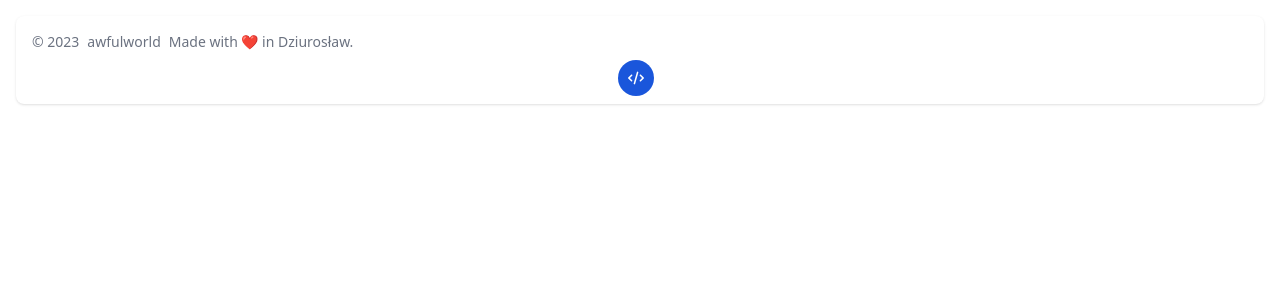
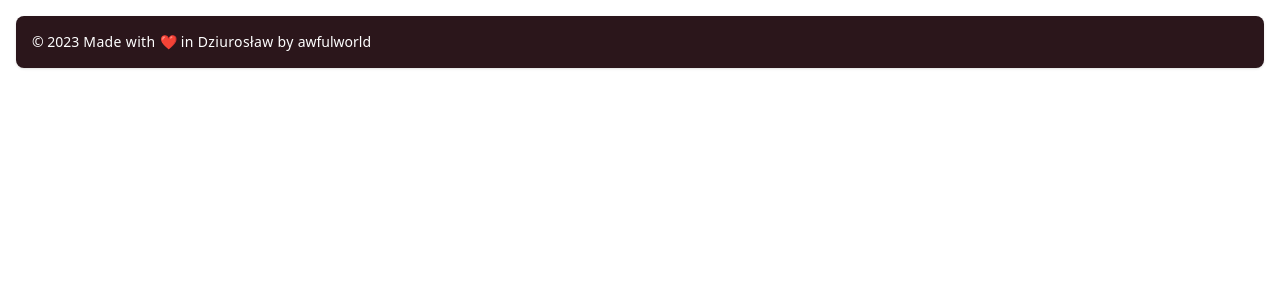
Before and after one commit to rvyk/zstio-substitutions, a Next.js app: page /components/Footer in a window 1280 px wide. Shown: the top 300 px of the page. Built offline with nearby package versions, Linux system fonts and the light colour scheme; what tailwindcss-animated would draw is missing.

Commit message:
Changed theming

```diff
--- a/src/pages/components/Content.jsx
+++ b/src/pages/components/Content.jsx
@@ -70,7 +70,7 @@ function Content({ props, checkedTeachers, checkedBranches }) {
                   )}
                 </div>
               </caption>
-              <thead className="text-xs transition-all text-gray-700 uppercase bg-gray-50 dark:bg-gray-700 dark:text-gray-400">
+              <thead className="text-xs transition-all text-[#ffffff] bg-[#2B161B] uppercase dark:bg-gray-700 dark:text-gray-400">
                 <tr>
                   <th scope="col" className="px-6 py-3">
                     Lekcja
@@ -80,7 +80,7 @@ function Content({ props, checkedTeachers, checkedBranches }) {
                       onClick={() => {
                         setSortedByTeachers((prevState) => !prevState);
                       }}
-                      className="cursor-pointer flex items-center"
+                      className="cursor-pointer flex items-center "
                     >
                       Nauczyciel
                       <svg
@@ -126,7 +126,11 @@ function Content({ props, checkedTeachers, checkedBranches }) {
                     rowCounter++;
                     return (
                       <tr
-                        className="bg-white border-b dark:bg-gray-800 dark:border-gray-700 transition-all"
+                        className={`${
+                          rowCounter % 2 != 0
+                            ? "bg-white dark:bg-gray-800"
+                            : "bg-gray-100 dark:bg-gray-700"
+                        }  border-b dark:border-gray-700 transition-all`}
                         key={index}
                       >
                         <th
--- a/src/pages/components/Footer.jsx
+++ b/src/pages/components/Footer.jsx
@@ -2,32 +2,17 @@ import React from "react";
 import Link from "next/link";
 function Footer() {
   return (
-    <footer className="bg-white rounded-lg shadow m-4 dark:bg-gray-800 transition-all">
-      <div className="w-full mx-auto max-w-screen-xl px-4 pt-4 md:flex md:items-center md:justify-between transition-all">
-        <span className="text-sm text-gray-500 sm:text-center dark:text-gray-400">
+    <footer className="rounded-lg shadow m-4 dark:bg-gray-800 transition-all bg-[#2B161B]">
+      <div className="max-w-screen mx-auto p-4 pt-4 md:flex md:items-center md:justify-between transition-all">
+        <span className="text-sm text-[#ffffff] sm:text-center dark:text-gray-400">
           © {new Date().getFullYear()}
-          <a href="https://awfulworld.space/" className="hover:underline ml-2">
+          <span className="ml-1 font-roboto tracking-wide">
+            Made with ❤️ in Dziurosław by
+          </span>
+          <a href="https://awfulworld.space/" className="hover:underline ml-1">
             awfulworld
           </a>
-          <span className="ml-2">Made with ❤️ in Dziurosław.</span>
         </span>
-      </div>
-      <div className="w-full  mx-auto max-w-screen-xl px-4 py-2 flex justify-center items-center transition-all">
-        <Link
-          target="_blank"
-          href={"https://github.com/rvyk/zstio-zastepstwa"}
-          class="text-white bg-blue-700 hover:bg-blue-800 focus:ring-4 focus:outline-none focus:ring-blue-300 font-medium rounded-full text-sm p-2.5 text-center inline-flex items-center mr-2 dark:bg-blue-600 dark:hover:bg-blue-700 dark:focus:ring-blue-800"
-        >
-          <svg
-            xmlns="http://www.w3.org/2000/svg"
-            viewBox="0 0 640 512"
-            fill="currentColor"
-            class="w-4 h-4 "
-          >
-            <path d="M392.8 1.2c-17-4.9-34.7 5-39.6 22l-128 448c-4.9 17 5 34.7 22 39.6s34.7-5 39.6-22l128-448c4.9-17-5-34.7-22-39.6zm80.6 120.1c-12.5 12.5-12.5 32.8 0 45.3L562.7 256l-89.4 89.4c-12.5 12.5-12.5 32.8 0 45.3s32.8 12.5 45.3 0l112-112c12.5-12.5 12.5-32.8 0-45.3l-112-112c-12.5-12.5-32.8-12.5-45.3 0zm-306.7 0c-12.5-12.5-32.8-12.5-45.3 0l-112 112c-12.5 12.5-12.5 32.8 0 45.3l112 112c12.5 12.5 32.8 12.5 45.3 0s12.5-32.8 0-45.3L77.3 256l89.4-89.4c12.5-12.5 12.5-32.8 0-45.3z" />
-          </svg>
-          <span class="sr-only">Source code of website</span>
-        </Link>
       </div>
     </footer>
   );
--- a/src/pages/components/Jumbotron.jsx
+++ b/src/pages/components/Jumbotron.jsx
@@ -3,7 +3,7 @@ import React from "react";
 function Jumbotron({ props }) {
   return (
     <div className="py-8 px-4 mx-auto max-w-screen-xl text-center lg:py-16">
-      <h1 className="mb-4 transition-all text-4xl font-extrabold tracking-tight leading-none text-gray-900 md:text-5xl lg:text-6xl dark:text-white">
+      <h1 className="mb-4 transition-all text-4xl font-extrabold tracking-tight leading-none text-[#2B161B] md:text-5xl lg:text-6xl dark:text-white">
         Zastępstwa ZSTIO
       </h1>
       <p className="mb-8 transition-all text-lg font-normal text-gray-500 lg:text-xl sm:px-16 lg:px-48 dark:text-gray-400">
@@ -15,7 +15,7 @@ function Jumbotron({ props }) {
             id="dropdownSearchBranch"
             data-dropdown-toggle="dropdownBranch"
             data-dropdown-placement="bottom"
-            className="text-white bg-blue-700 mx-2 sm:my-0 my-2 hover:bg-blue-800 focus:ring-4 focus:outline-none focus:ring-blue-300 font-medium rounded-lg text-sm px-4 py-2.5 text-center inline-flex items-center dark:bg-blue-600 dark:hover:bg-blue-700 dark:focus:ring-blue-800"
+            className="text-[#a91712] hover:text-white hover:border-transparent bg-transparent border-[1px] border-[#a91712] mx-2 sm:my-0 my-2 hover:bg-[#73110e] transition-all duration-200 focus:ring-4 focus:outline-none focus:ring-transparent font-medium text-sm px-4 py-2.5 text-center inline-flex items-center dark:bg-transparent dark:text-blue-600 hover:dark:text-white dark:border-blue-600 dark:hover:bg-blue-700"
             type="button"
           >
             Filtruj wg. oddziału{" "}
@@ -39,7 +39,7 @@ function Jumbotron({ props }) {
             id="dropdownSearchTeacher"
             data-dropdown-toggle="dropdownTeacher"
             data-dropdown-placement="bottom"
-            className="text-white bg-blue-700 mx-2 sm:my-0 my-2 hover:bg-blue-800 focus:ring-4 focus:outline-none focus:ring-blue-300 font-medium rounded-lg text-sm px-4 py-2.5 text-center inline-flex items-center dark:bg-blue-600 dark:hover:bg-blue-700 dark:focus:ring-blue-800"
+            className="text-[#a91712] hover:text-white hover:border-transparent bg-transparent border-[1px] border-[#a91712] mx-2 sm:my-0 my-2 hover:bg-[#73110e] transition-all duration-200 focus:ring-4 focus:outline-none focus:ring-transparent font-medium text-sm px-4 py-2.5 text-center inline-flex items-center dark:bg-transparent dark:text-blue-600 hover:dark:text-white dark:border-blue-600 dark:hover:bg-blue-700"
             type="button"
           >
             Filtruj wg. nauczycieli{" "}
--- a/src/pages/components/Layout.jsx
+++ b/src/pages/components/Layout.jsx
@@ -2,7 +2,7 @@ import React from "react";
 
 function Layout({ children }) {
   return (
-    <div className="min-h-screen w-screen flex flex-col justify-center items-center bg-slate-50 dark:bg-gray-900 transition-all">
+    <div className="min-h-screen w-screen flex flex-col justify-center items-center bg-[#F7F3F5] dark:bg-gray-900 transition-all">
       {children}
     </div>
   );
--- a/src/pages/components/TableSkeleton.jsx
+++ b/src/pages/components/TableSkeleton.jsx
@@ -10,15 +10,14 @@ function TableSkeleton() {
             <div className="h-2 bg-gray-200 rounded-full dark:bg-gray-700 max-w-[360px] mb-2.5"></div>
           </div>
         </caption>
-        <thead className="text-xs transition-all text-gray-700 uppercase bg-gray-50 dark:bg-gray-700 dark:text-gray-400">
+        <thead className="text-xs transition-all text-[#ffffff] bg-[#2B161B] uppercase dark:bg-gray-700 dark:text-gray-400">
           <tr>
             <th scope="col" className="px-6 py-3">
               Lekcja
             </th>
             <th scope="col" className="px-6 py-3">
-              <div class="flex items-center">
+              <div className="cursor-pointer flex items-center">
                 Nauczyciel
-                <a href="#">
                 <svg
                   xmlns="http://www.w3.org/2000/svg"
                   class="w-3 h-3 ml-1"
@@ -28,7 +27,6 @@ function TableSkeleton() {
                 >
                   <path d="M27.66 224h264.7c24.6 0 36.89-29.78 19.54-47.12l-132.3-136.8c-5.406-5.406-12.47-8.107-19.53-8.107c-7.055 0-14.09 2.701-19.45 8.107L8.119 176.9C-9.229 194.2 3.055 224 27.66 224zM292.3 288H27.66c-24.6 0-36.89 29.77-19.54 47.12l132.5 136.8C145.9 477.3 152.1 480 160 480c7.053 0 14.12-2.703 19.53-8.109l132.3-136.8C329.2 317.8 316.9 288 292.3 288z" />
                 </svg>
-                </a>
               </div>
             </th>
             <th scope="col" className="px-6 py-3">
--- a/src/styles/globals.css
+++ b/src/styles/globals.css
@@ -1,23 +1,19 @@
-@tailwind base;
-@tailwind components;
-@tailwind utilities;
+/* globals.css */
+
+@import "tailwindcss/base";
+@import "tailwindcss/components";
+@import "tailwindcss/utilities";
 
 body {
   overflow-x: hidden;
 }
 
-/* Firefox */
-* {
-  scrollbar-width: thin;
-  scrollbar-color: #111827 #dfe9eb;
-}
-
-/* Chrome, Edge and Safari */
+/* Scrollbar styles for light theme */
 *::-webkit-scrollbar {
-  width: 2px;
   width: 2px;
   height: 2px;
 }
+
 *::-webkit-scrollbar-track {
   border-radius: 6px;
   background-color: #dfe9eb;
@@ -33,13 +29,44 @@ body {
 
 *::-webkit-scrollbar-thumb {
   border-radius: 5px;
-  background-color: #111827;
+  background-color: theme("colors.light.scrollbar");
 }
 
 *::-webkit-scrollbar-thumb:hover {
+  background-color: theme("colors.light.scrollbar");
+}
+*::-webkit-scrollbar-thumb:active {
   background-color: #212f4d;
 }
 
-*::-webkit-scrollbar-thumb:active {
+/* Scrollbar styles for dark theme */
+.dark *::-webkit-scrollbar {
+  width: 2px;
+  height: 2px;
+}
+
+.dark *::-webkit-scrollbar-track {
+  border-radius: 6px;
+  background-color: #dfe9eb;
+}
+
+.dark *::-webkit-scrollbar-track:hover {
+  background-color: #b8c0c2;
+}
+
+.dark *::-webkit-scrollbar-track:active {
+  background-color: #b8c0c2;
+}
+
+.dark *::-webkit-scrollbar-thumb {
+  border-radius: 5px;
+  background-color: theme("colors.dark.scrollbar");
+}
+
+.dark *::-webkit-scrollbar-thumb:hover {
+  background-color: theme("colors.dark.scrollbar");
+}
+
+.dark *::-webkit-scrollbar-thumb:active {
   background-color: #212f4d;
 }
--- a/tailwind.config.js
+++ b/tailwind.config.js
@@ -13,6 +13,17 @@ module.exports = {
     "animate-[fade-in-down_1s_ease-in-out]",
   ],
   plugins: [require("flowbite/plugin"), require("tailwindcss-animated")],
-  theme: {},
   darkMode: "class",
+  theme: {
+    extend: {
+      colors: {
+        light: {
+          scrollbar: "#2b161b",
+        },
+        dark: {
+          scrollbar: "#111827",
+        },
+      },
+    },
+  },
 };
```
Lines whose indentation alone changed are shown as unchanged.
